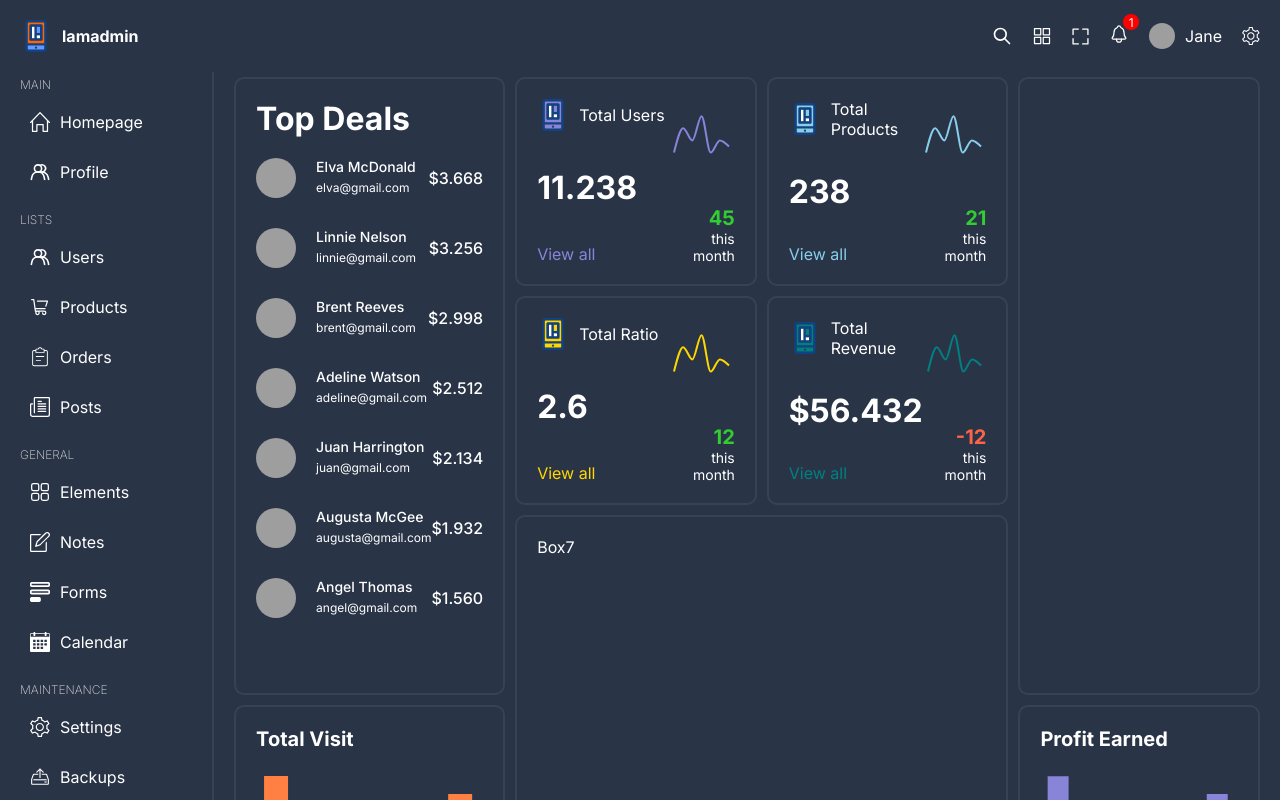
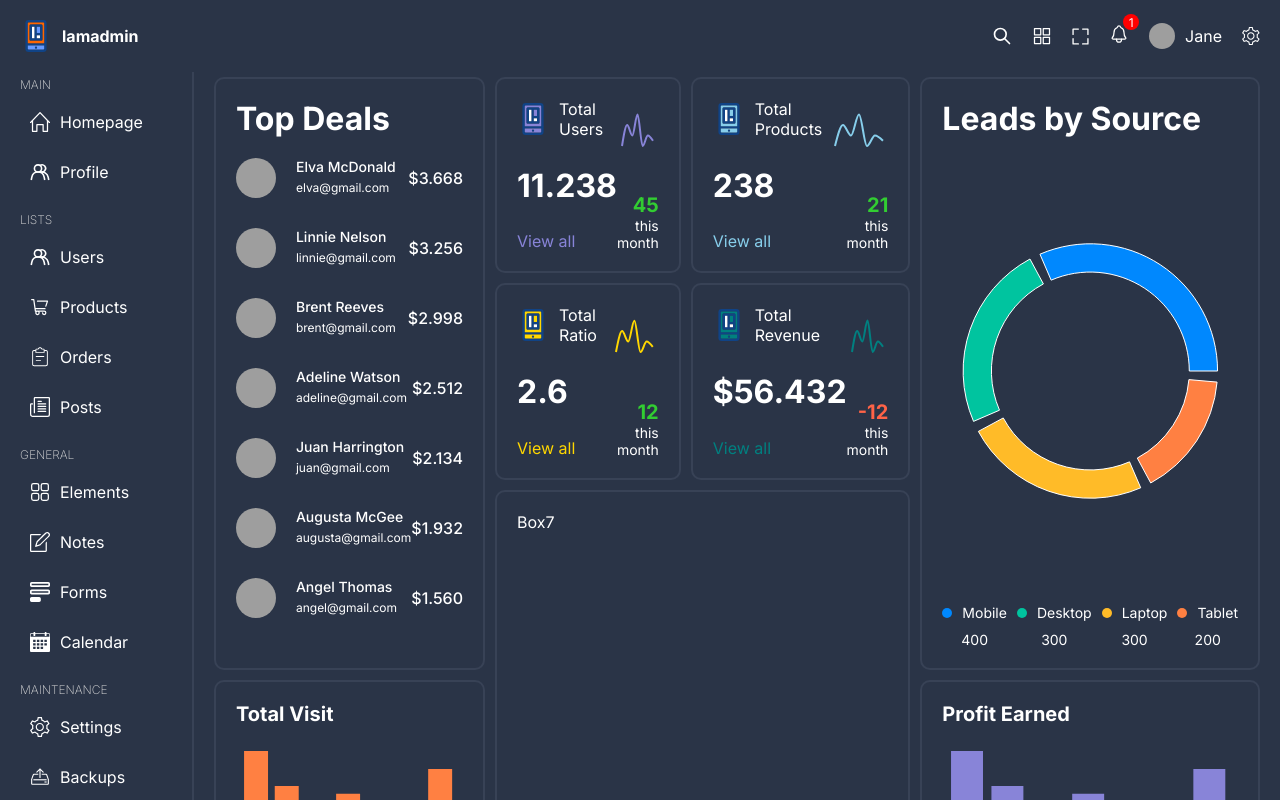
Before and after one commit to sjeevankumar/react-admin-panel, a React (Vite) app: page / in a window 1280 px wide. Shown: the top 800 px of the page. Built offline with nearby package versions, Linux system fonts and the light colour scheme; grey boxes are pictures that could not be loaded.

Commit message:
feat:implement PieChartBox componenet

```diff
--- /dev/null
+++ b/src/components/pieChartBox/PieChartBox.tsx
@@ -0,0 +1,50 @@
+import { Cell, Pie, PieChart, ResponsiveContainer, Tooltip } from "recharts"
+import "./pieChartBox.scss"
+
+const data = [
+  { name: "Mobile", value: 400, color: "#0088FE" },
+  { name: "Desktop", value: 300, color: "#00C49F" },
+  { name: "Laptop", value: 300, color: "#FFBB28" },
+  { name: "Tablet", value: 200, color: "#FF8042" },
+]
+
+const PieChartBox = () => {
+  return (
+    <div className="pieChartBox">
+      <h1>Leads by Source</h1>
+      <div className="chart">
+        <ResponsiveContainer width="99%" height={300}>
+          <PieChart>
+            <Tooltip
+              contentStyle={{ background: "white", borderRadius: "5px" }}
+            />
+            <Pie
+              data={data}
+              innerRadius={"70%"}
+              outerRadius={"90%"}
+              paddingAngle={5}
+              dataKey="value"
+            >
+              {data.map((item) => (
+                <Cell key={item.name} fill={item.color} />
+              ))}
+            </Pie>
+          </PieChart>
+        </ResponsiveContainer>
+      </div>
+      <div className="options">
+        {data.map((item) => (
+          <div className="option" key={item.name}>
+            <div className="title">
+              <div className="dot" style={{ backgroundColor: item.color }} />
+              <span>{item.name}</span>
+            </div>
+            <span>{item.value}</span>
+          </div>
+        ))}
+      </div>
+    </div>
+  )
+}
+
+export default PieChartBox
--- /dev/null
+++ b/src/components/pieChartBox/pieChartBox.scss
@@ -0,0 +1,40 @@
+.pieChartBox {
+    height: 100%;
+    display: flex;
+    flex-direction: column;
+    justify-content: space-between;
+
+    .chart {
+        display: flex;
+        align-items: center;
+        justify-content: center;
+        width: 100%;
+        height: 100%;
+    }
+
+    .options {
+        display: flex;
+        justify-content: space-between;
+        gap: 10px;
+        font-size: 14px;
+
+        .option {
+            display: flex;
+            flex-direction: column;
+            gap: 10px;
+            align-items: center;
+
+            .title {
+                display: flex;
+                gap: 10px;
+                align-items: center;
+
+                .dot {
+                    width: 10px;
+                    height: 10px;
+                    border-radius: 50%;
+                }
+            }
+        }
+    }
+}
--- a/src/pages/home/Home.tsx
+++ b/src/pages/home/Home.tsx
@@ -1,5 +1,6 @@
 import BarChartBox from "../../components/barChartBox/BarChartBox"
 import ChartBox from "../../components/chartBox/ChartBox"
+import PieChartBox from "../../components/pieChartBox/PieChartBox"
 import TopBox from "../../components/topBox/TopBox"
 import {
   barChartBoxRevenue,
@@ -22,7 +23,9 @@
       <div className="box box3">
         <ChartBox {...chartBoxProduct} />
       </div>
-      <div className="box box4"></div>
+      <div className="box box4">
+        <PieChartBox />
+      </div>
       <div className="box box5">
         <ChartBox {...chartBoxConversion} />
       </div>
```
